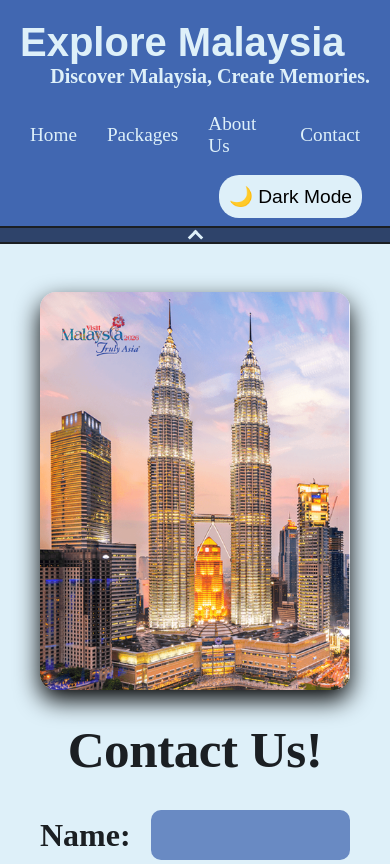
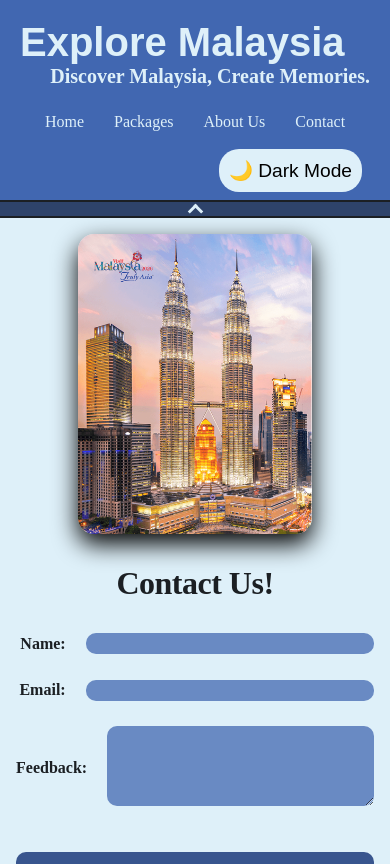
Before and after one commit to michaeltang3aaaaa/WebAndMobileAssignment1, a React (Vite) app: page /Contact in a window 390 px wide. Shown: the top 864 px of the page. Built offline with nearby package versions, Linux system fonts and the light colour scheme.

Commit message:
Fix the contact page for media query phone

```diff
--- a/src/App.css
+++ b/src/App.css
@@ -166,6 +166,6 @@ body {
   #AppHeader .nav-menu-item {
     padding: 0px;
     margin: 15px 0px 0px 0px;
-    font-size: 1.2rem;
+    font-size: 1rem;
   }
 }
--- a/src/components/Contact.css
+++ b/src/components/Contact.css
@@ -137,13 +137,25 @@
 }
 
 @media (max-width: 520px) {
+  .contact_card_container {
+    padding: 1rem;
+  }
   .contact_card_grid {
     grid-template-columns: 1fr;
   }
   .contact_card_left_image {
-    max-height: 500px;
+    max-height: 300px;
   }
   .contact_card_title {
     margin-top: 2rem;
   }
+  .contact_card_title {
+    font-size: 2rem;
+  }
+  .form_element_label {
+    font-size: 1rem;
+  }
+  .form_input {
+    padding: 0px ;
+  }
 }
```
